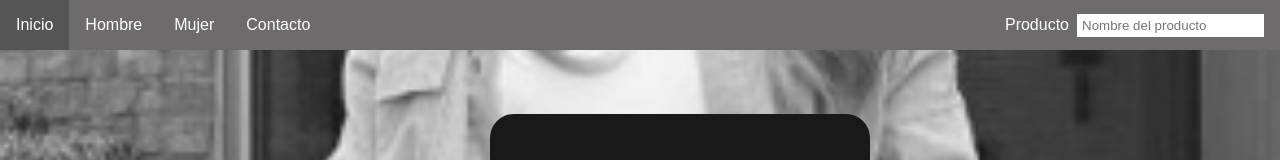
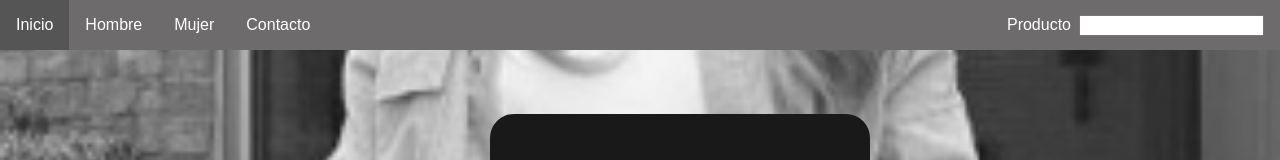
Before and after one commit to jhonhernandez300/GestionCompras, an Angular app in the folder front/compras/: page / in a window 1280 px wide. Shown: the top 160 px of the page. Built offline with nearby package versions, Linux system fonts and the light colour scheme.

Commit message:
Se puso textbox en el menu

```diff
--- a/front/compras/src/app/components/menu/menu.component.css
+++ b/front/compras/src/app/components/menu/menu.component.css
@@ -1,7 +1,7 @@
 .menu {
   background-color: #6d6b6b;
-  display: flex; /* Para que los elementos internos se alineen en línea */
-  justify-content: space-between; /* Para distribuir el espacio entre los elementos internos */
+  display: flex;
+  justify-content: space-between;
 }
 
   .menu-list {
@@ -26,13 +26,13 @@
   }
   .right-content {
     display: flex;
-    align-items: center; /* Para centrar verticalmente los elementos dentro del contenedor */
-    margin-right: 1rem; /* Ajusta el margen derecho para separar el contenido del borde del menú */
+    align-items: center;
+    margin-right: 1rem;
   }
 
   .right-content label {
     color: white;
-    margin-right: 0.5rem; /* Espacio entre el label y el input */
+    margin-right: 0.5rem;
   }
   .rollover-textbox{
     border: solid white;
--- a/front/compras/src/app/components/menu/menu.component.html
+++ b/front/compras/src/app/components/menu/menu.component.html
@@ -17,7 +17,14 @@
 
     <div class="right-content">
       <label for="producto">Producto</label>
-      <input type="text" id="producto" class="rollover-textbox" placeholder="Nombre del producto" title="Ingrese el nombre del producto">
+      <input [(ngModel)]='textoDeInput'
+        type="text"
+        class="form-control"
+        placeholder=""
+        aria-label=""
+        aria-describedby="basic-addon1"
+        (keyup.enter)="redirectToProduct()"
+      >
     </div>
 
   </nav>
--- a/front/compras/src/app/components/menu/menu.component.ts
+++ b/front/compras/src/app/components/menu/menu.component.ts
@@ -1,4 +1,5 @@
 import { Component } from '@angular/core';
+import { Router } from '@angular/router';
 
 @Component({
   selector: 'app-menu',
@@ -6,8 +7,12 @@ import { Component } from '@angular/core';
   styleUrl: './menu.component.css'
 })
 export class MenuComponent {
-  /*    logout() {
-    localStorage.removeItem("id_token");
-    localStorage.removeItem("expires_at");
-}*/
+  textoDeInput = '';
+
+  constructor(private router: Router) {}
+
+  redirectToProduct() {
+    console.log('textoDeInput ', this.textoDeInput);
+    this.router.navigate(['/producto-obtener', this.textoDeInput]);
+  }
 }
```
